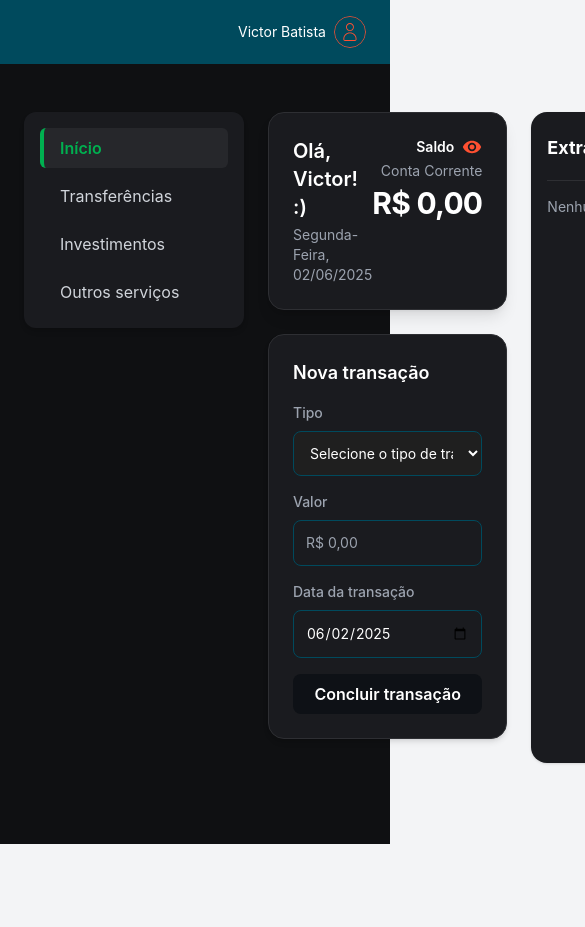
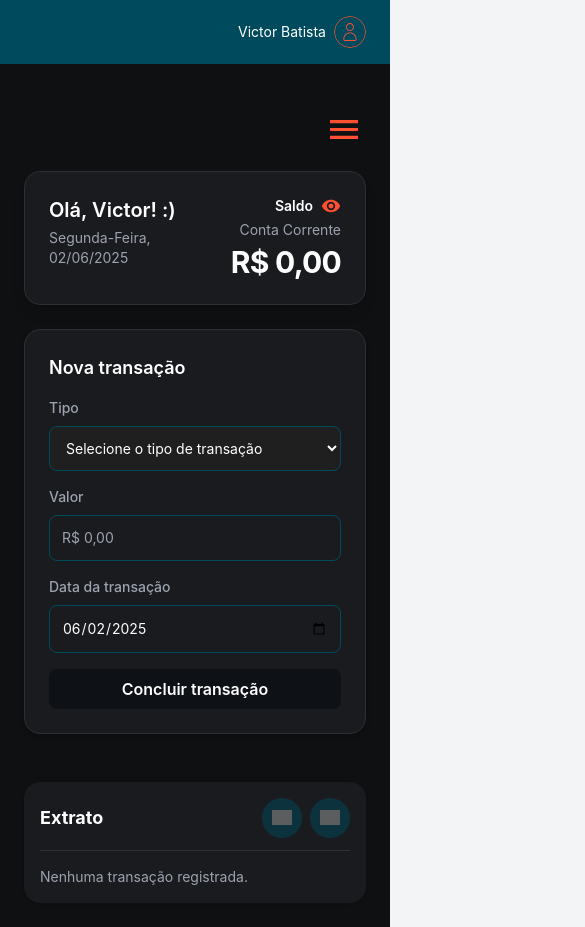
Before and after one commit to victorcarneirobatista/Techchalengfase1, a Next.js app: page / in a window 390 px wide. Shown: the top 927 px of the page, 585 px wide, since content can reach past the window. Before the commit the page ends 844 px from the top, so only its background shows below. Built offline with nearby package versions, Linux system fonts and the light colour scheme; grey boxes are pictures that could not be loaded.

Commit message:
Implementa menu hambúrguer responsivo com controle da sidebar

```diff
--- a/src/app/components/Sidebar.tsx
+++ b/src/app/components/Sidebar.tsx
@@ -1,6 +1,14 @@
-export default function Sidebar() {
+type Props = {
+  visivel?: boolean;
+};
+
+export default function Sidebar({ visivel = true }: Props) {
   return (
-    <aside className="bg-[#1a1b1f] rounded-xl p-4 shadow-md h-fit flex flex-col gap-2">
+    <aside
+      className={`${
+        visivel ? "block" : "hidden"
+      } md:block bg-[#1a1b1f] rounded-xl p-4 shadow-md h-fit flex flex-col gap-2`}
+    >
       {["Início", "Transferências", "Investimentos", "Outros serviços"].map((item, i) => (
         <button
           key={item}
@@ -8,7 +16,8 @@ export default function Sidebar() {
             i === 0
               ? "border-byteGreen font-semibold text-byteGreen bg-[#26272b]"
               : "border-transparent text-gray-300 hover:bg-[#2a2a2a]"
-          }`}>
+          }`}
+        >
           {item}
         </button>
       ))}
--- a/src/app/page.tsx
+++ b/src/app/page.tsx
@@ -1,5 +1,6 @@
 "use client";
 import { useState } from "react";
+import Image from "next/image";
 import Header from "./components/Header";
 import Sidebar from "./components/Sidebar";
 import SaldoCard from "./components/SaldoCard";
@@ -15,18 +16,33 @@ type Transacao = {
 
 export default function Home() {
   const [transacoes, setTransacoes] = useState<Transacao[]>([]);
-
-  // 🆕 Estados para edição
   const [modoEdicao, setModoEdicao] = useState(false);
   const [transacaoSelecionada, setTransacaoSelecionada] = useState<Transacao | null>(null);
+  const [sidebarAberta, setSidebarAberta] = useState(false);
 
   return (
     <div className="min-h-screen font-inter bg-byteBackground">
       <Header />
 
       <div className="p-6 flex justify-center mt-6">
-        <div className="grid grid-cols-[220px_1fr_320px] gap-6 w-full max-w-[1240px]">
-          <Sidebar />
+        <div className="grid grid-cols-1 md:grid-cols-[220px_1fr_320px] gap-6 w-full max-w-[1240px]">
+
+          {/* Botão menu hambúrguer visível apenas no mobile */}
+          <div className="md:hidden flex justify-end">
+            <button onClick={() => setSidebarAberta(!sidebarAberta)} className="p-2">
+              <Image
+                src="/icons/ícone-menu.svg"
+                alt="Abrir menu"
+                width={28}
+                height={28}
+                priority
+              />
+            </button>
+          </div>
+
+          {/* Sidebar controlada por estado */}
+          <Sidebar visivel={sidebarAberta} />
+
           <div className="grid grid-rows-[auto_auto_1fr] gap-6">
             <SaldoCard transacoes={transacoes} />
             <TransacaoForm
@@ -38,6 +54,7 @@ export default function Home() {
               setTransacaoSelecionada={setTransacaoSelecionada}
             />
           </div>
+
           <Extrato
             transacoes={transacoes}
             setTransacoes={setTransacoes}
```
Also changed, not shown: public/icons/ícone-menu.svg (added).
